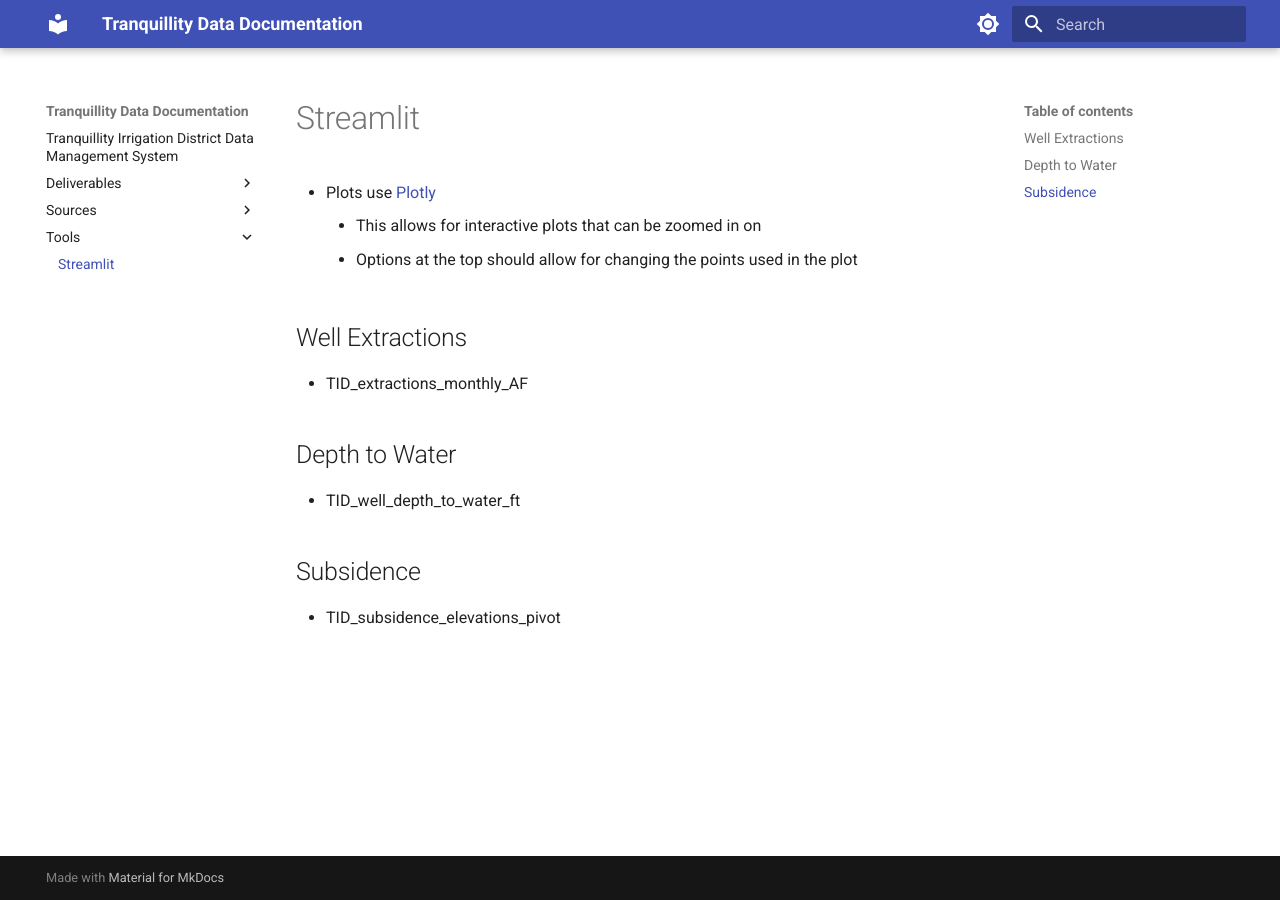
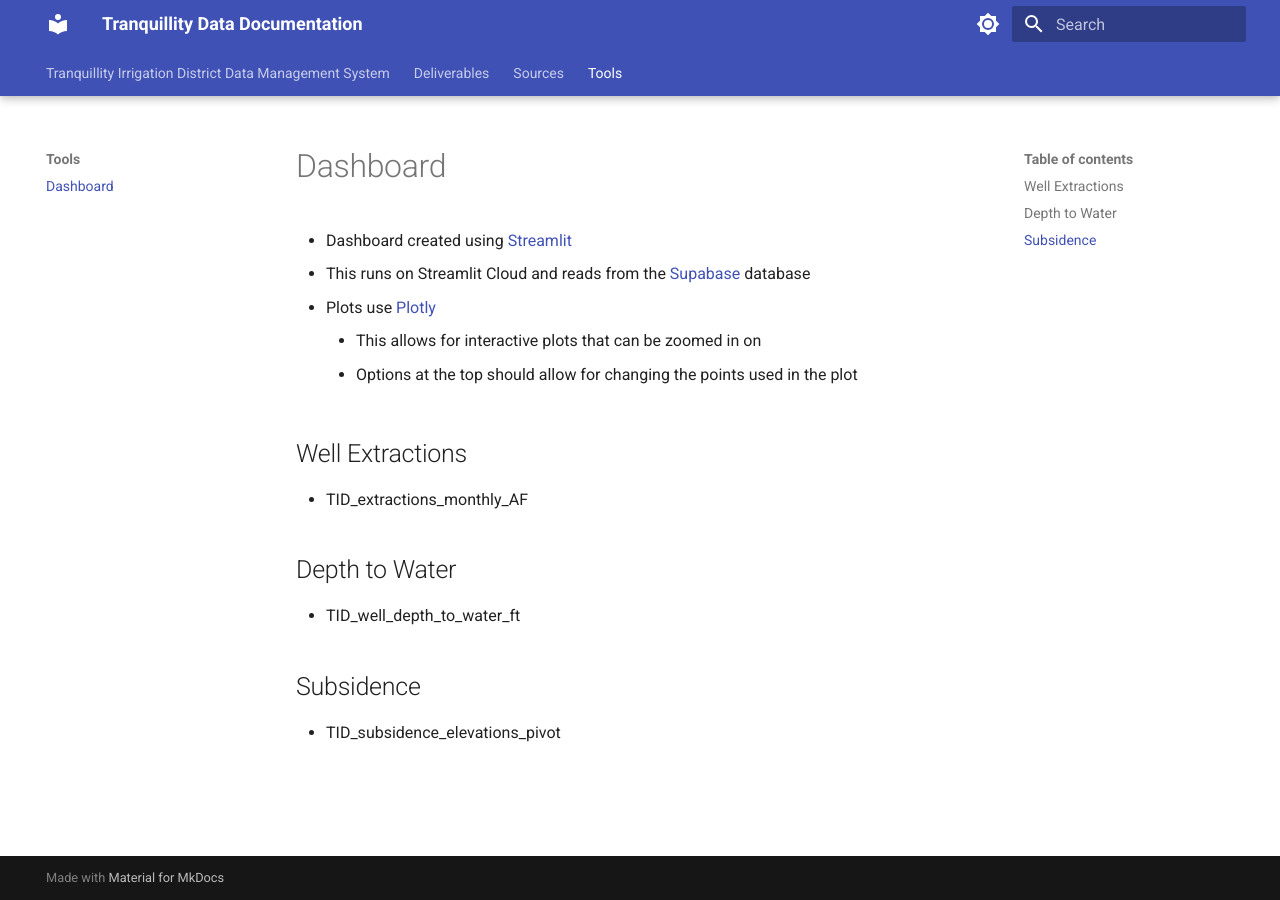
Before and after one commit to Denvernoell/Tranquillity-Documentation, an MkDocs documentation site: the page built from docs/tools/Dashboard.md, in a window 1280 px wide. Built offline with MkDocs 1.6.1 and Material for MkDocs 9.7.7, drawn with Linux system fonts in a browser that asks for light colours.

Commit message:
Added features and changed dashboard

```diff
--- a/docs/tools/streamlit.md
+++ b/docs/tools/Dashboard.md
@@ -1,7 +1,11 @@
-# Streamlit
+# Dashboard
+
+- Dashboard created using [Streamlit](https://streamlit.io/)
+- This runs on Streamlit Cloud and reads from the [Supabase](https://supabase.com/) database
 - Plots use [Plotly](https://plotly.com/python/)
     - This allows for interactive plots that can be zoomed in on
     - Options at the top should allow for changing the points used in the plot
+
 
 ## Well Extractions
 - TID_extractions_monthly_AF
--- a/mkdocs.yml
+++ b/mkdocs.yml
@@ -2,6 +2,9 @@ site_name: Tranquillity Data Documentation
 # theme:
 theme:
   name: material
+  features:
+  - navigation.tabs
+  - navigation.tabs.sticky
   palette:
     # primary: orange
 
```
